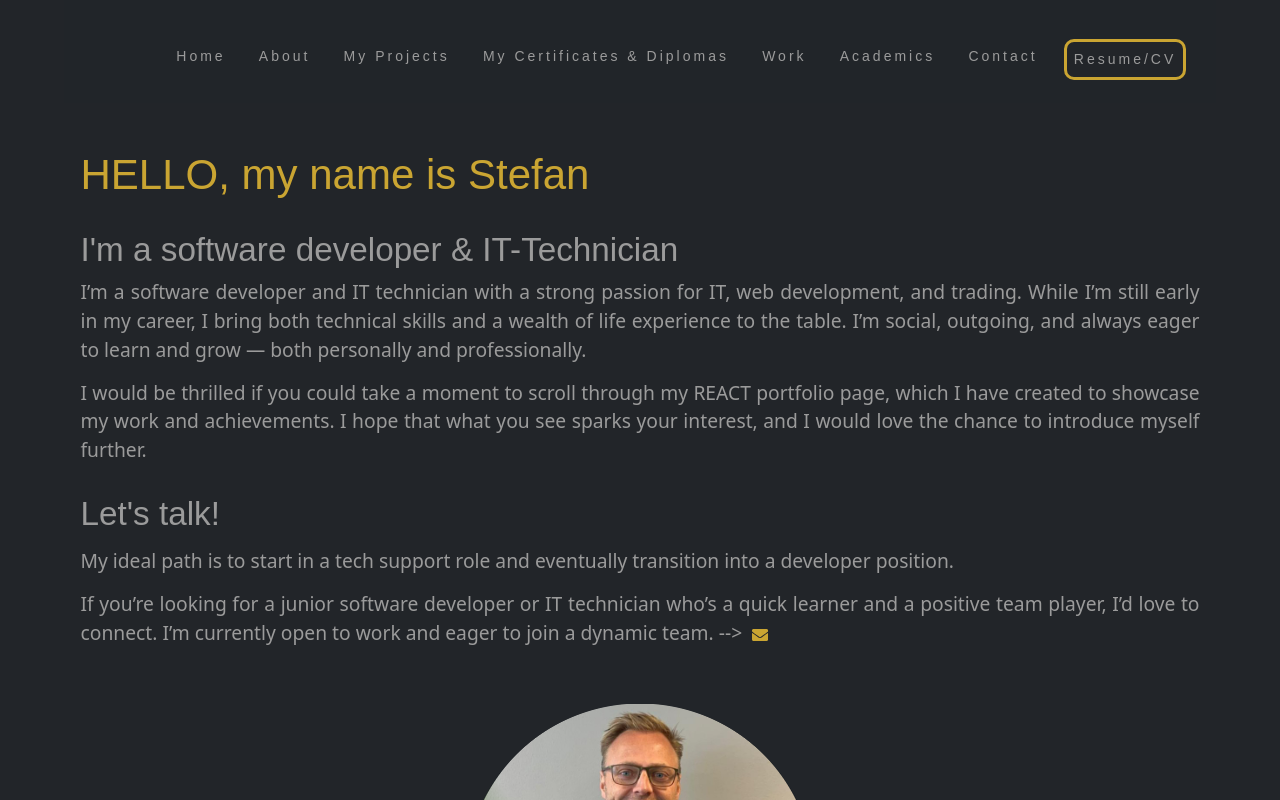
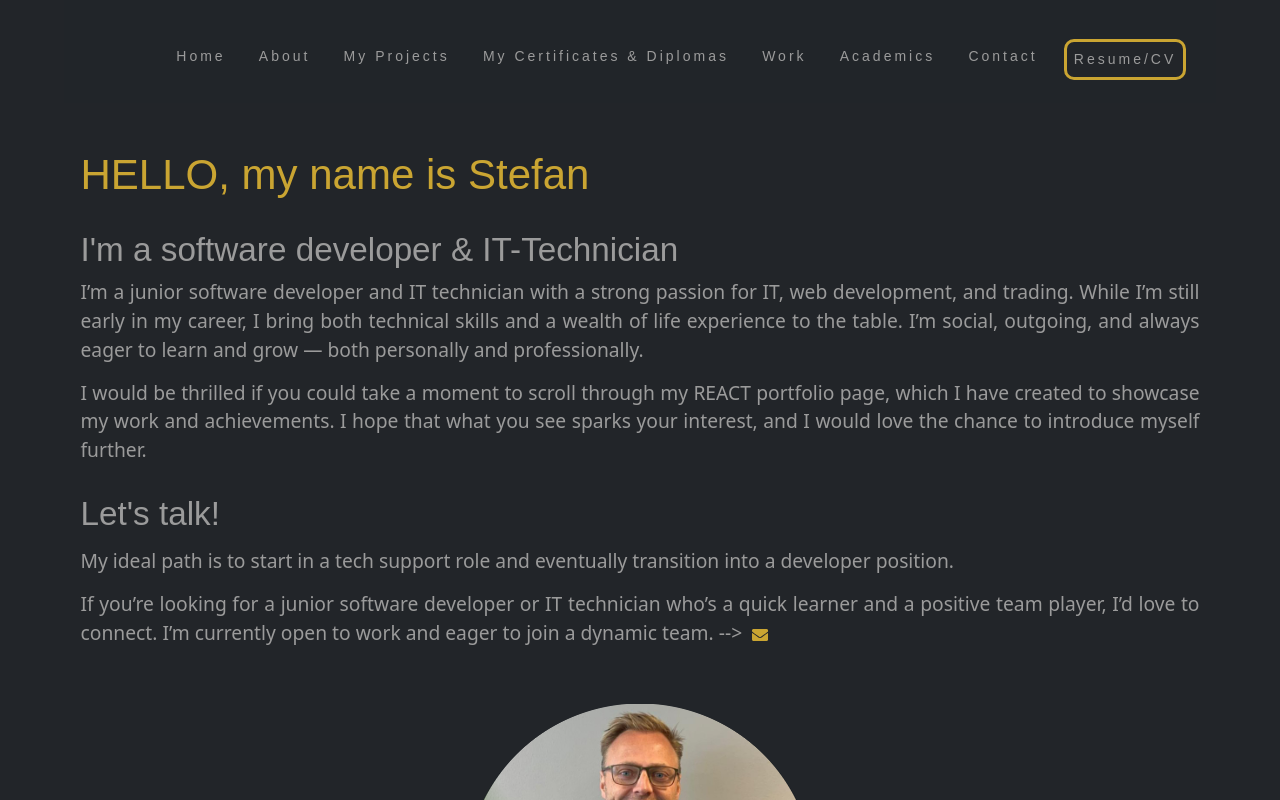
Before and after one commit to MrBrunotte/stefanbrunotteportfolio, a React (Create React App) app: page / in a window 1280 px wide. Shown: the top 800 px of the page. Built offline with nearby package versions, Linux system fonts and the light colour scheme; a web font is replaced by a local one.

Commit message:
Update home.js

```diff
--- a/src/components/home/home.js
+++ b/src/components/home/home.js
@@ -24,7 +24,7 @@ let Home = () => {
             </Row>
                 <h1 className="h1Header">I'm a software developer & IT-Technician</h1>
                 <p className="homeText">
-                 I’m a software developer and IT technician with a strong passion for IT, web development, and trading. While I’m still early in my career, I bring both technical skills and a wealth of life experience to the table. I’m social, outgoing, and always eager to learn and grow — both personally and professionally.
+                 I’m a junior software developer and IT technician with a strong passion for IT, web development, and trading. While I’m still early in my career, I bring both technical skills and a wealth of life experience to the table. I’m social, outgoing, and always eager to learn and grow — both personally and professionally.
                 </p>
                 <p className="homeText">I would be thrilled if you could take a moment to scroll through my REACT portfolio page, which I have created to showcase my work and achievements. I hope that what you see sparks your interest, and I would love the chance to introduce myself further.</p>
                 <Nav.Link className="h1Header myGray" as={Link} to="/contact">Let's talk!</Nav.Link>
```
